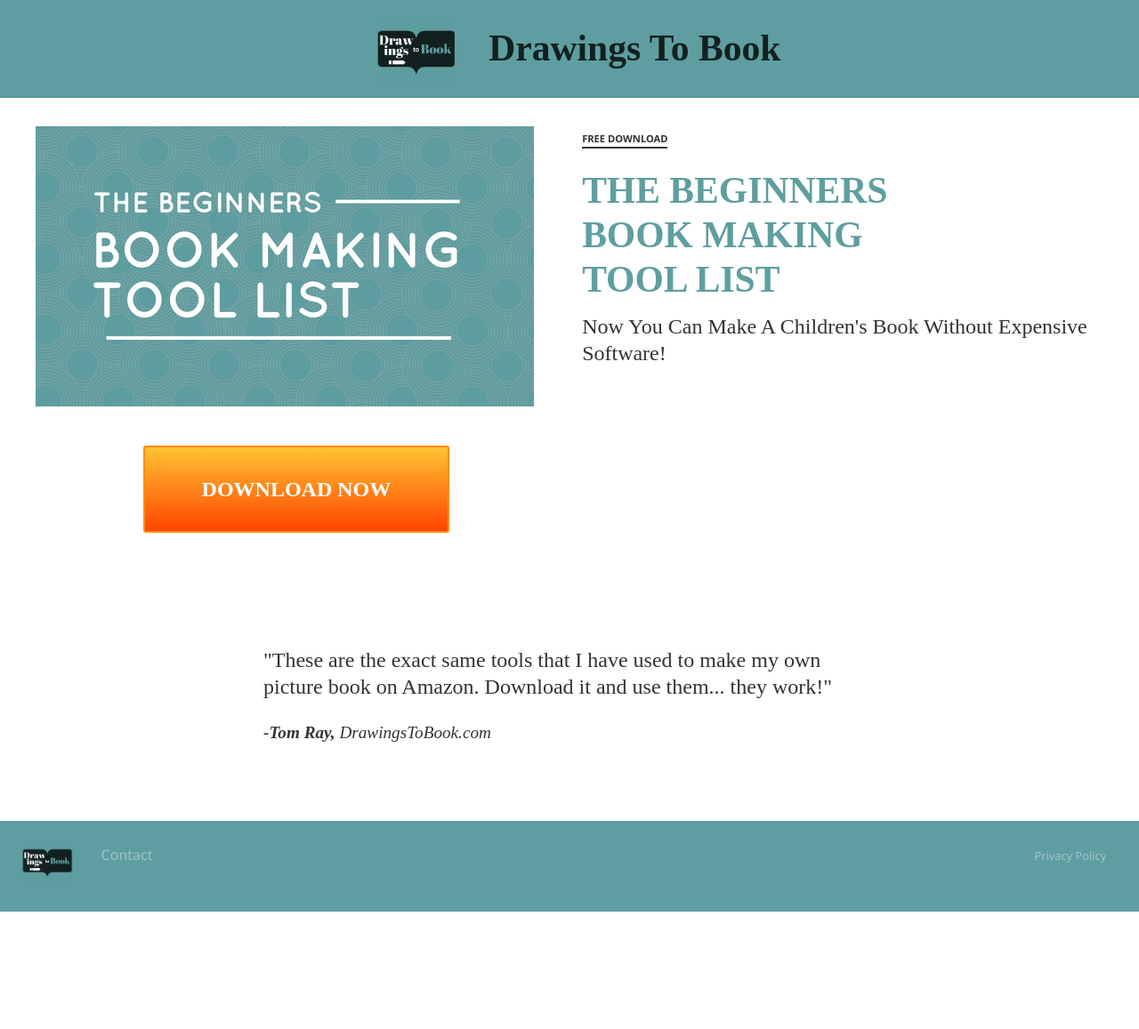
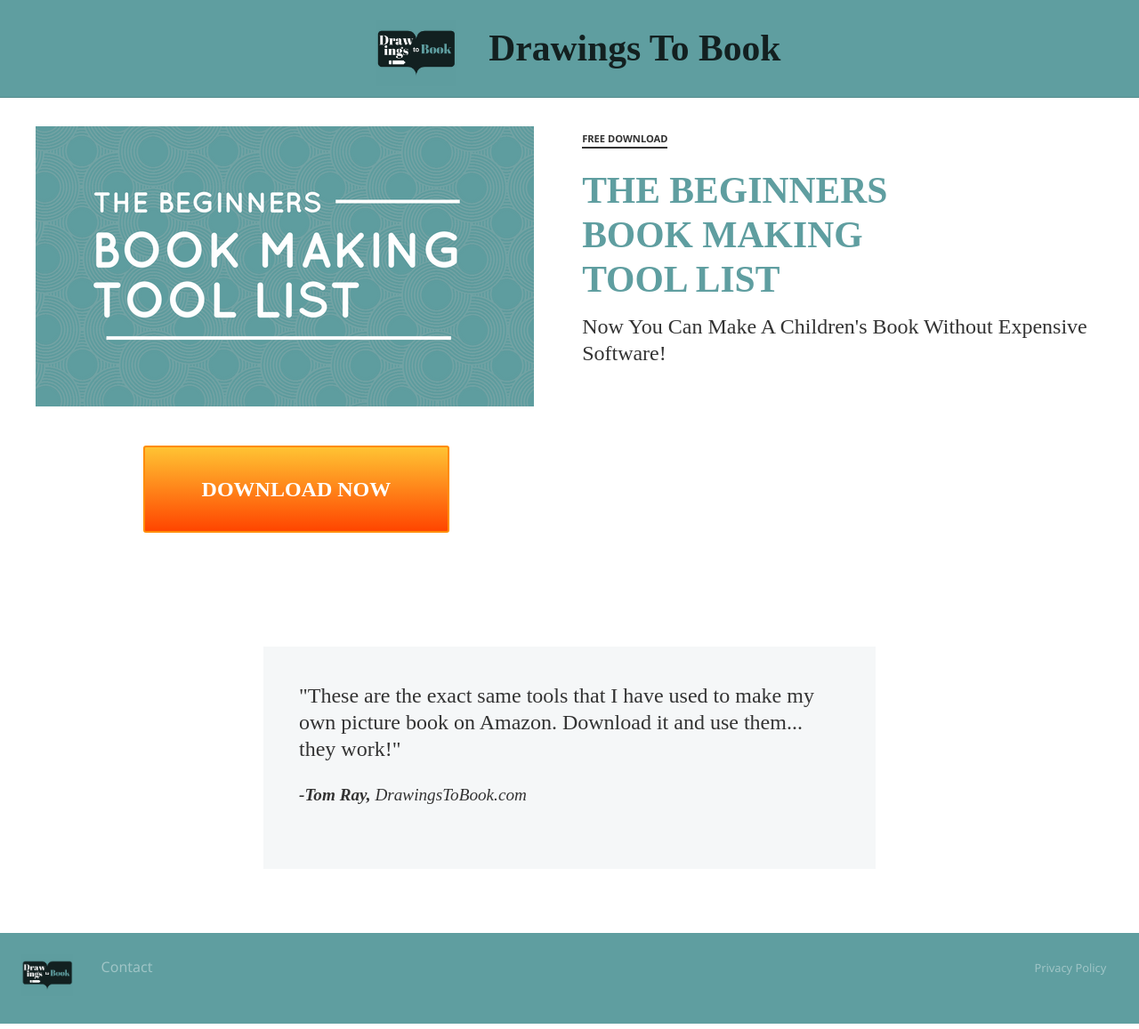
Before and after one commit to fourthirty-two/drawingstobook, a Jekyll site: the page built from cm/index.html, in a window 1280 px wide. Shown: the whole page at 89% size. Built offline with Jekyll 4.4.1, drawn with Linux system fonts in a browser that asks for light colours; some web fonts are replaced; a script that is not in the unit is left out; comment, search, counter and statistics services are not loaded; before the commit the page ends 1031 px from its top, so only the background shows below that.

Commit message:
:pencil: block quote styles updated

```diff
--- a/_sass/_variables.scss
+++ b/_sass/_variables.scss
@@ -1,6 +1,8 @@
 // Colors
 $temp-gray:             #ccc;
 $theme-color:           #5f9ea0; //cadetblue
+
+$light-gray:            #f5f7f8; // light ass gray
 
 // mobile width
 $mobile-max-width:     max-width 414px;
--- a/_sass/style.scss
+++ b/_sass/style.scss
@@ -12,7 +12,8 @@
   "components/responsive-utilities",
   "components/buttons",
   "components/alert",
-  "type/traditional"
+  "type/traditional",
+  "type/blockquote"
 ;
 
 // body reset
--- /dev/null
+++ b/_sass/type/_blockquote.scss
@@ -0,0 +1,4 @@
+blockquote {
+  background: #f5f7f8;
+  padding: 40px;
+}
```
